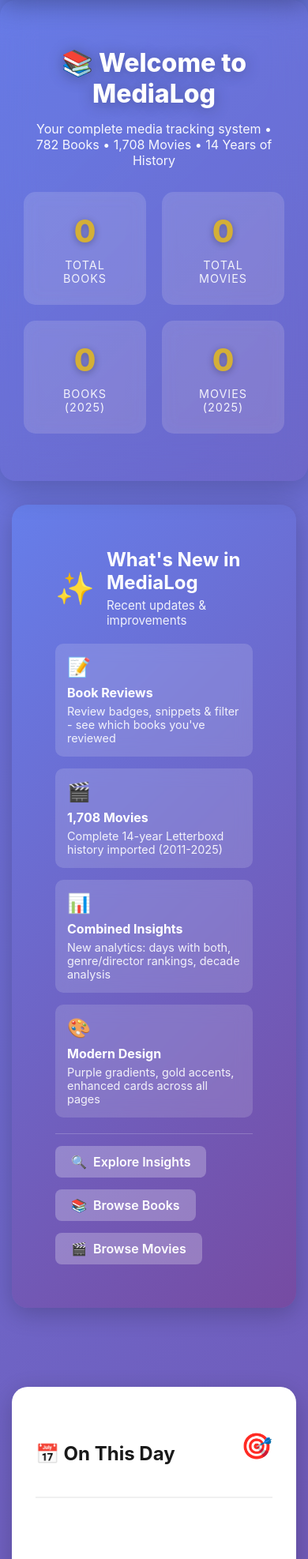
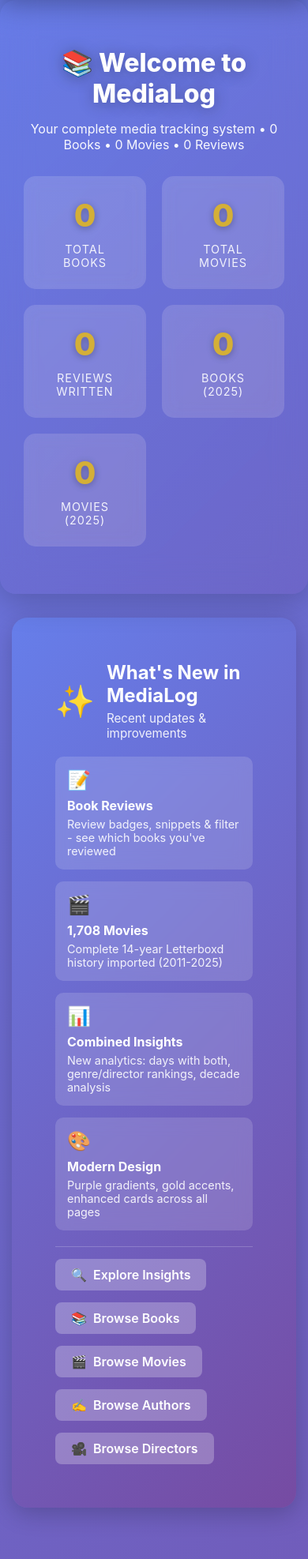
Before and after one commit to thecuriobot-debug/medialog, a PHP site: page /hunt-hq/ in a window 390 px wide. Shown: the part 233-2207 px from the top of the page at 79% size. Run offline with PHP 8.4, Linux system fonts and the light colour scheme; tables that the repository leaves empty or names only in its code hold one stand-in row (values such as "Sample post").

Commit message:
feat: add reviews count and browse authors/directors links to homepage
Homepage Updates:
━━━━━━━━━━━━━━━━━━━━━━━━━━━━━━━━━━━━━━━━━━

Hero Section - Top Line:
✨ Now shows: Books • Movies • Reviews
   Dynamic counts from database

Hero Stats - Big Boxes (5 total):
✅ Total Books
✅ Total Movies
✅ Reviews Written (NEW!)
✅ Books This Year
✅ Movies This Year

Review Count Logic:
- Books: Count items with full_content
- Movies: Count items with description >100 chars
- Combined total displayed

Browse Links - What's New Banner:
Added two new buttons:
✍️ Browse Authors
🎥 Browse Directors

Complete Browse Bar:
[🔍 Explore Insights] [📚 Browse Books] [🎬 Browse Movies]
[✍️ Browse Authors] [🎥 Browse Directors]

All buttons:
- Translucent white background
- Purple gradient banner
- Hover effects
- Emoji icons
- Responsive wrapping

Visual Updates:
- Hero stats grid: 800px → 1000px (fits 5 boxes)
- Reviews prominently displayed
- Easy access to all browse pages

Result:
Users can now see review count and easily
browse authors/directors from homepage!

```diff
--- a/index.php
+++ b/index.php
@@ -129,6 +129,21 @@
 ");
 $moviesThisYear = $stmt->fetch()['count'];
 
+// Get reviews count (items with content/reviews)
+$stmt = $pdo->query("
+    SELECT COUNT(*) as count FROM posts
+    WHERE site_id = 7 AND (full_content IS NOT NULL AND full_content != '')
+");
+$booksWithReviews = $stmt->fetch()['count'];
+
+$stmt = $pdo->query("
+    SELECT COUNT(*) as count FROM posts
+    WHERE site_id = 6 AND (description IS NOT NULL AND description != '' AND LENGTH(description) > 100)
+");
+$moviesWithReviews = $stmt->fetch()['count'];
+
+$totalReviews = $booksWithReviews + $moviesWithReviews;
+
 // Helper function to extract movie/book ID from URL
 function getItemId($url, $type) {
     if ($type === 'book') {
@@ -199,7 +214,7 @@
         display: grid;
         grid-template-columns: repeat(auto-fit, minmax(150px, 1fr));
         gap: 20px;
-        max-width: 800px;
+        max-width: 1000px;
         margin: 0 auto;
     }
 
@@ -296,7 +311,7 @@
 
 <div class="hero">
         <h1>📚 Welcome to MediaLog</h1>
-        <p>Your complete media tracking system • 782 Books • 1,708 Movies • 14 Years of History</p>
+        <p>Your complete media tracking system • <?= $totalBooks ?> Books • <?= $totalMovies ?> Movies • <?= $totalReviews ?> Reviews</p>
         <div class="hero-stats">
             <div class="hero-stat">
                 <div class="hero-stat-number"><?= $totalBooks ?></div>
@@ -305,6 +320,10 @@
             <div class="hero-stat">
                 <div class="hero-stat-number"><?= $totalMovies ?></div>
                 <div class="hero-stat-label">Total Movies</div>
+            </div>
+            <div class="hero-stat">
+                <div class="hero-stat-number"><?= $totalReviews ?></div>
+                <div class="hero-stat-label">Reviews Written</div>
             </div>
             <div class="hero-stat">
                 <div class="hero-stat-number"><?= $booksThisYear ?></div>
@@ -364,6 +383,12 @@
                     </a>
                     <a href="movies.php" style="background: rgba(255,255,255,0.25); color: white; padding: 10px 20px; border-radius: 8px; text-decoration: none; font-weight: 600; display: inline-flex; align-items: center; gap: 8px; transition: all 0.3s;">
                         <span>🎬</span> Browse Movies
+                    </a>
+                    <a href="authors.php" style="background: rgba(255,255,255,0.25); color: white; padding: 10px 20px; border-radius: 8px; text-decoration: none; font-weight: 600; display: inline-flex; align-items: center; gap: 8px; transition: all 0.3s;">
+                        <span>✍️</span> Browse Authors
+                    </a>
+                    <a href="directors.php" style="background: rgba(255,255,255,0.25); color: white; padding: 10px 20px; border-radius: 8px; text-decoration: none; font-weight: 600; display: inline-flex; align-items: center; gap: 8px; transition: all 0.3s;">
+                        <span>🎥</span> Browse Directors
                     </a>
                 </div>
             </div>
```
